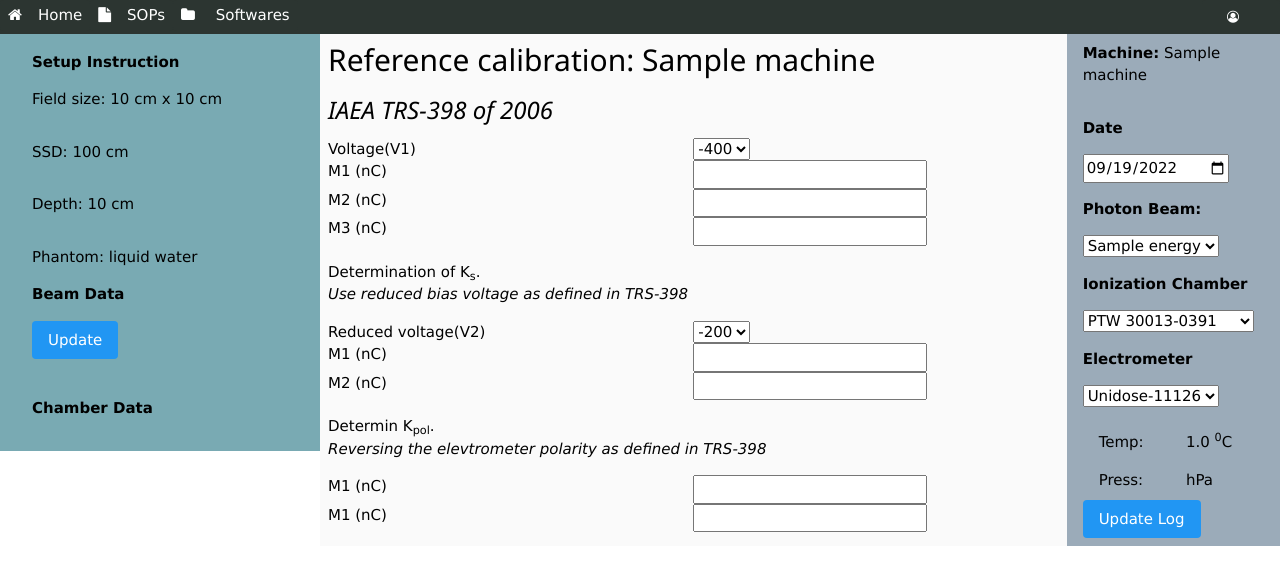
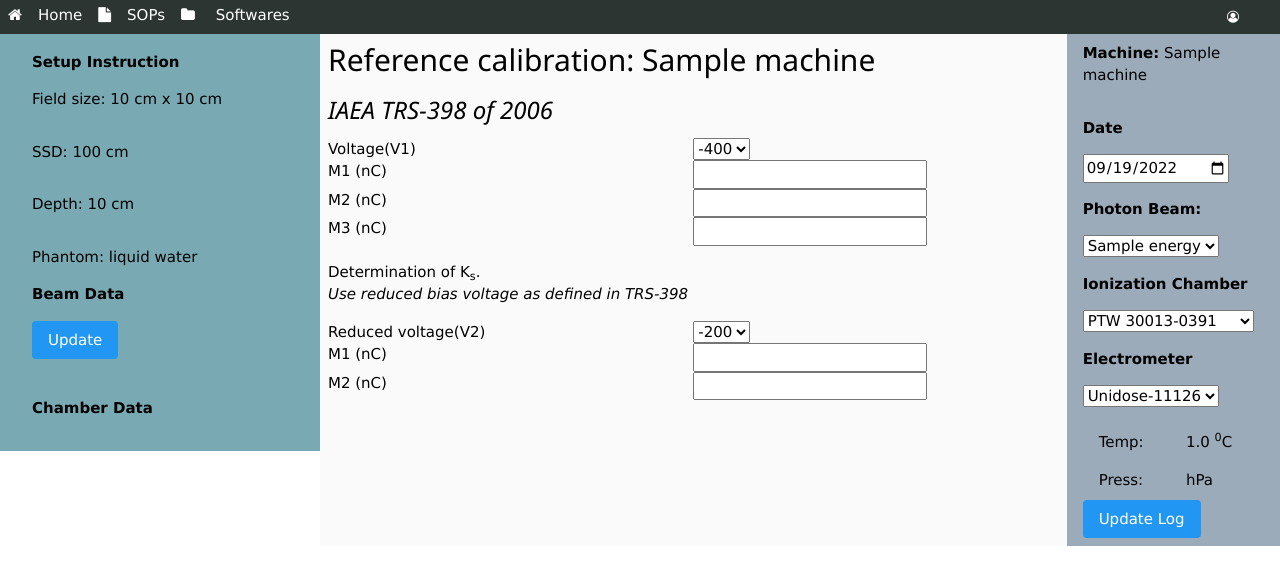
Before and after one commit to nkosie18/work_app, a Flask app: template app/templates/trs398.html in a window 1280 px wide. Shown: the top 585 px of the page. Run offline with Flask 2, Linux system fonts and the light colour scheme; tables that the repository leaves empty hold one stand-in row (values such as "Sample post"); the template is opened without the code that fills it: values that come from a table or form of the project are taken from there, most other values are stand-ins (such as "Sample title", 1, 10 or a date in 2020); parts of the project's set-up code (start-up, migrations or seed data) failed here and were passed over; some libraries are stand-ins or nearby versions.

Commit message:
TRS398 working on it friday

```diff
--- a/app/templates/trs398.html
+++ b/app/templates/trs398.html
@@ -137,32 +137,6 @@
             <span style="color: red">{{error}}</span>
             {%endfor%}
           </div>
-
-          <div class="w3-row">
-            <p>
-              Determin K<sub>pol</sub>. <br />
-              <i>Reversing the elevtrometer polarity as defined in TRS-398</i>
-            </p>
-          </div>
-          <div class="w3-row">
-            <div class="w3-col m6 l6">{{form.m31_reading.label}}</div>
-            <div class="w3-col m6 l6">{{form.m31_reading(size=24)}}</div>
-          </div>
-          <div class="w3-row">
-            {% for error in form.m31_reading.errors %}
-            <span style="color: red">{{error}}</span>
-            {%endfor%}
-          </div>
-
-          <div class="w3-row">
-            <div class="w3-col m6 l6">{{form.m32_reading.label}}</div>
-            <div class="w3-col m6 l6">{{form.m32_reading(size=24)}}</div>
-          </div>
-          <div class="w3-row">
-            {% for error in form.m32_reading.errors %}
-            <span style="color: red">{{error}}</span>
-            {%endfor%}
-          </div>
         </form>
       </div>
 
--- a/app/trs398/forms.py
+++ b/app/trs398/forms.py
@@ -17,9 +17,7 @@ class TRS398_photonsForm(FlaskForm):
     #change voltage for calculation of the recombination correction
     m21_reading = FloatField('M1 (nC)')
     m22_reading = FloatField('M2 (nC)')
-    #reversed polarity for calculation of polarity correction
-    m31_reading = FloatField('M1 (nC)')
-    m32_reading = FloatField('M1 (nC)')
+
     submit = SelectField('Submit')
 
 
@@ -42,9 +40,7 @@ class TRS398_electronForm(FlaskForm):
     #change voltage for calculation of the recombination correction
     m21_reading = FloatField('M<sub>1</sub> (nC)')
     m22_reading = FloatField('M<sub>2</sub> (nC)')
-    #reversed polarity for calculation of polarity correction
-    m31_reading = FloatField('M<sub>1</sub> (nC)')
-    m32_reading = FloatField('M<sub>1</sub> (nC)')
+
 
     submit = SelectField('Submit')
 
--- a/app/trs398/models.py
+++ b/app/trs398/models.py
@@ -14,7 +14,6 @@ class Trs398_photons(db.Model):
     m_reading23 = db.Column(db.Float)   #nC
     m_pdd10 = db.Column(db.Float)
     m_tpr = db.Column(db.Float)
-    m_kpol = db.Column(db.Float)
     m_ks = db.Column(db.Float)
     m_kqq = db.Column(db.Float)
     m_dose_ref = db.Column(db.Float)
@@ -39,7 +38,6 @@ class Trs398_electrons(db.Model):
     m_reading32 = db.Column(db.Float)   #nC
     m_R50 = db.Column(db.Float)
     m_Rp = db.Column(db.Float)
-    b_kpol = db.Column(db.Float)
     b_ks = db.Column(db.Float)
     b_kqq = db.Column(db.Float)
     b_dose_ref = db.Column(db.Float)
--- a/app/trs398/views.py
+++ b/app/trs398/views.py
@@ -94,20 +94,18 @@ def trs_398_photons():
                 m3 = form.m13_reading.data
                 m_v1_avrg = np.average([m1, m2, m3])
                 m_v2_avrg = np.average([form.m21_reading.data, form.m22_reading.data])   # Half voltage M2 corresponding to V2
-                m_v_1_avrg = np.average([form.m31_reading.data, form.m32_reading.data])  #reverse polarity -M1
                 v_ratio = np.abs(form.bias_voltage1.data/form.bias_voltage2.data)   #V1/V2
                 m_ratio = m_v1_avrg/m_v2_avrg                                       # M1/M2
                 ktp = k_tp(form.temp.data, form.press.data)
                 k_s = round(k_recomb(v_ratio, m_ratio),3)
-                k_pol = round(k_poll(m_v1_avrg, m_v_1_avrg),3)
                 chamber_selected = Ionization_chambers.query.filter_by(sn = form.chamber.data.split('-')[1]).subquery()
-                chamber_certificate = Chamber_calfactor.query.join(chamber_selected).order_by(desc(Chamber_calfactor.date_loaded)).first()
+                chamber_certificate = Chamber_calfactor.query.join(chamber_selected).order_by(desc(Chamber_calfactor.date_cal)).first()
                 selected_chamber = Ionization_chambers.query.filter_by(id = chamber_certificate.chamber_id1).first_or_404()
                 beam_energy = Photon_energy.query.filter(and_(Photon_energy.machine_id_p == machine.id, Photon_energy.energy == form.photon_energy.data)).first_or_404()
                 scan_data = Pdd_data_photons.query.filter(and_(Pdd_data_photons.beam_energy_p == beam_energy.id, Pdd_data_photons.machine_scaned_p == machine.id )).order_by(desc(Pdd_data_photons.date)).first_or_404()
                 kqq = Kq_photons(scan_data.tpr2010, selected_chamber.make.replace('-', ' ')).kq_value()
                 bias_voltage = form.bias_voltage1
                 electrometer = form.electrometer.data
-                dose_refDepth = (m_v1_avrg * ktp) * chamber_certificate.ndw * kqq * k_s * k_pol
+                dose_refDepth = (m_v1_avrg * ktp) * chamber_certificate.ndw * kqq * k_s
 
     return render_template('trs398.html', form=form, linac_obj = machine, environ = temp_press, beams = list_beams, round = round)
```
Also changed, not shown: README.txt.
